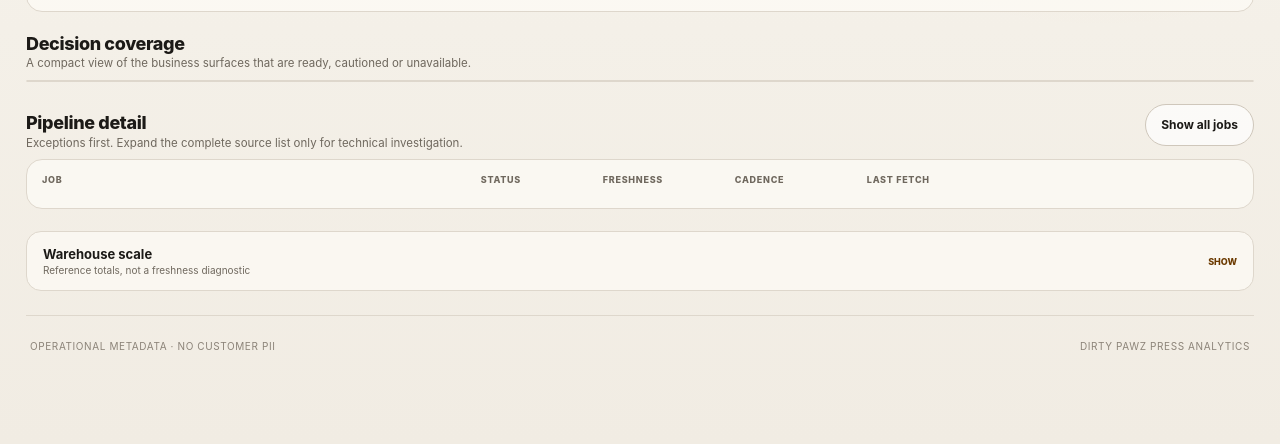
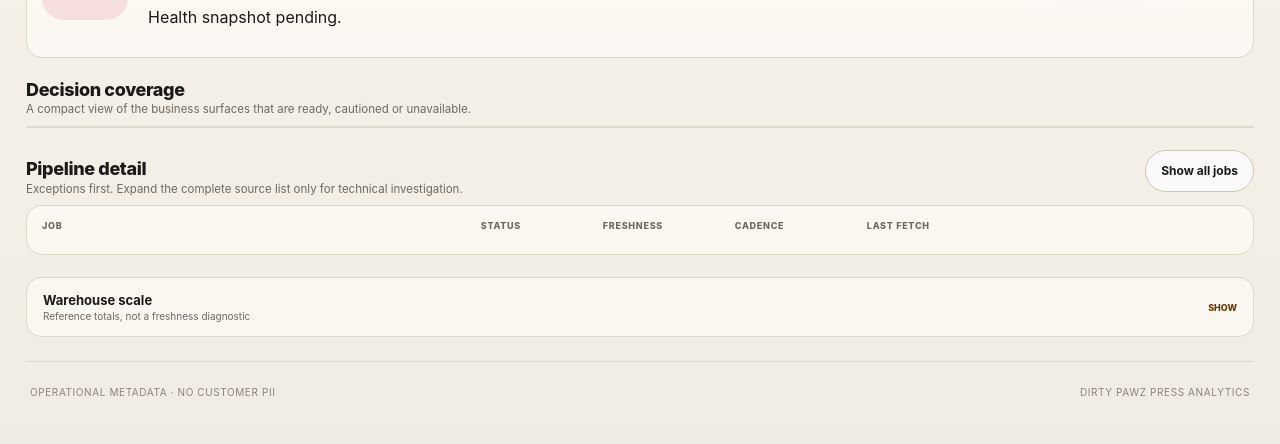
Before and after one commit to PacoCotera/dpp-analytics, a website: page board/static/data_health.html in a window 1280 px wide. Shown: the part 356-800 px from the top of the page. Drawn offline with Linux system fonts and the light colour scheme; files that its build step writes are made by us from their sources; no server answers; files whose address does not match are found by name.

Commit message:
Add health snapshot refresh to data_health.html

```diff
--- a/board/static/data_health.html
+++ b/board/static/data_health.html
@@ -48,6 +48,7 @@
                 <p class="health-copy" id="healthCopy">
                   Comparing every source with its own collection schedule and grace period.
                 </p>
+                <p class="health-updated" id="healthUpdated">Health snapshot pending.</p>
               </div>
             </div>
           </div>
```
